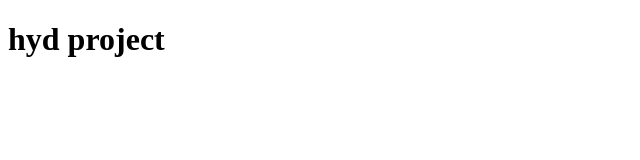
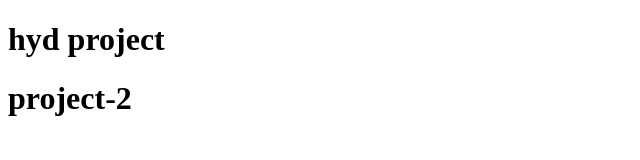
Before and after one commit to Gollapallishivateja/cloneproject, a plain HTML site: page index.html in a window 1280 px wide. Shown: the whole page, without its empty margins (0-640 px from the left). Drawn offline with Linux system fonts and the light colour scheme.

Commit message:
2nd project

```diff
--- a/index.html
+++ b/index.html
@@ -7,5 +7,6 @@
 </head>
 <body>
     <h1> hyd project</h1>
+    <h1>project-2</h1>
 </body>
 </html>
```
